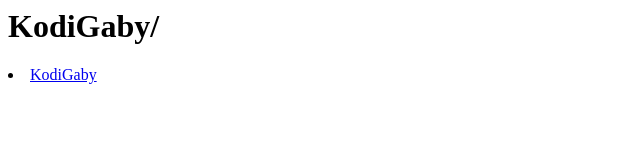
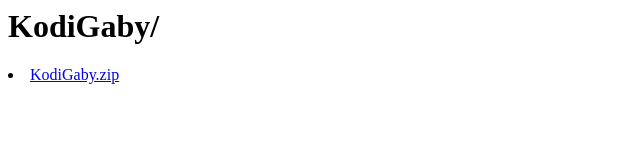
Before and after one commit to GabyKodi/GabyKodi.github.io, a plain HTML site: page index.html in a window 1280 px wide. Shown: the full height of the page, 0-640 px from the left. Drawn offline with Linux system fonts and the light colour scheme.

Commit message:
Update index.html

```diff
--- a/index.html
+++ b/index.html
@@ -3,6 +3,6 @@
  <h1>KodiGaby/</h1>
  </head>
  <body>
-    <li><a href="KodiGaby">KodiGaby</a></li>
+    <li><a href="KodiGaby.zip">KodiGaby.zip</a></li>
 
  </body></html>
```
